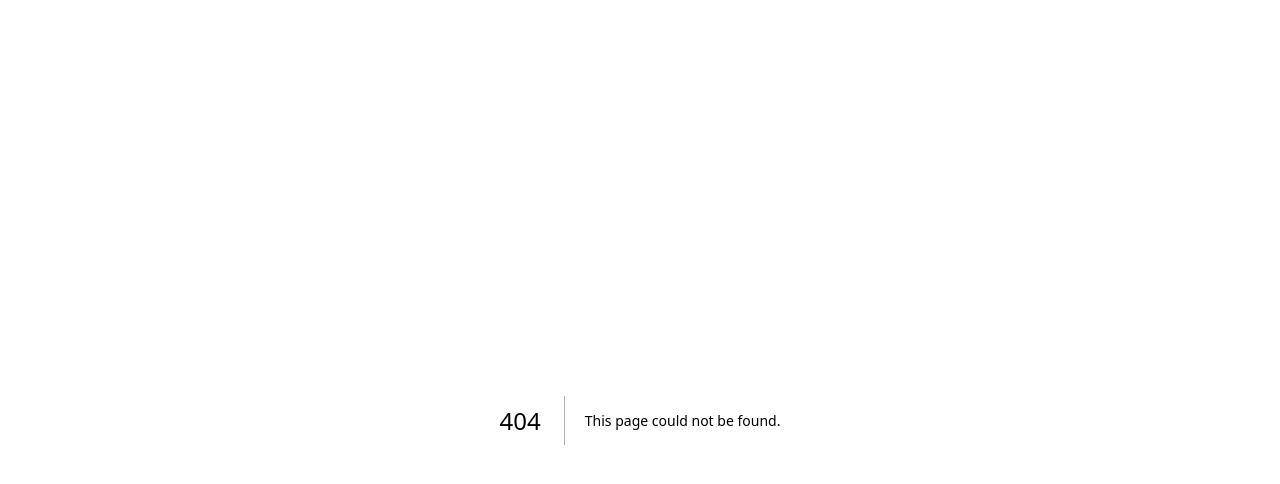
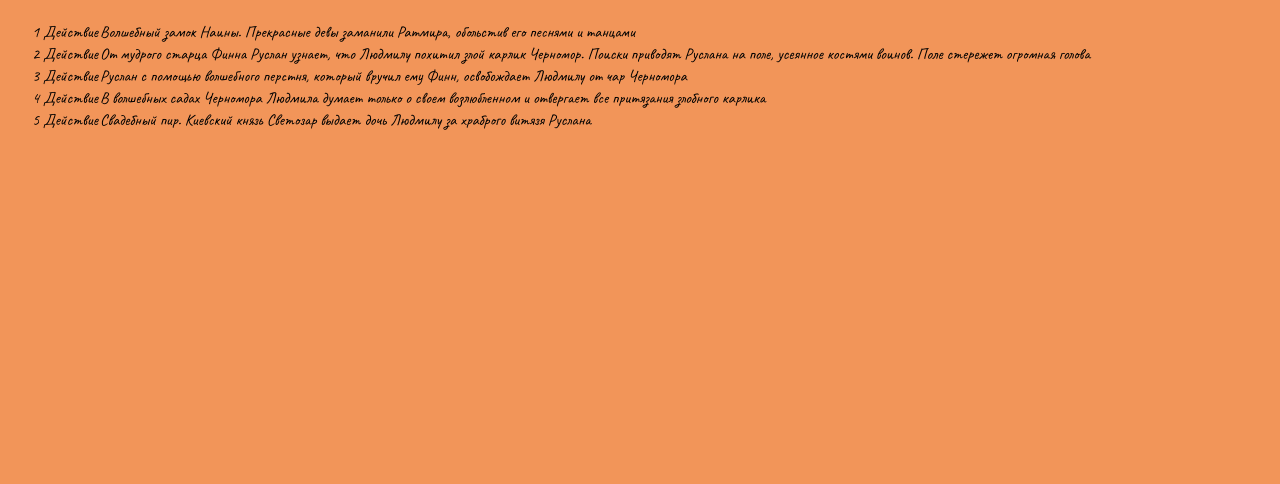
Before and after one commit to ananastasiap/music-quiz, a Next.js app: page /game1 in a window 1280 px wide. Before the commit this address had no page. Shown: the top 484 px of the page. Built offline with nearby package versions, Linux system fonts and the light colour scheme.

Commit message:
feat: add games

```diff
--- /dev/null
+++ b/app/game1/page.jsx
@@ -0,0 +1,215 @@
+"use client";
+import { useState, useEffect } from "react";
+import styles from "./page.module.scss";
+
+const Game1 = () => {
+  const [selectedCells, setSelectedCells] = useState([]);
+  const [correctPair, setCorrectPair] = useState(false);
+  const [wrongPair, setWrongPair] = useState(false);
+
+  const checkPair = (cellId) => {
+    setSelectedCells((prevSelectedCells) => {
+      const cellIndex = prevSelectedCells.indexOf(cellId);
+      if (cellIndex !== -1) {
+        return prevSelectedCells.filter((id) => id !== cellId);
+      } else {
+        return [...prevSelectedCells, cellId];
+      }
+    });
+  };
+
+  useEffect(() => {
+    if (selectedCells.length === 2) {
+      const cell1Text = document
+        .getElementById(selectedCells[0])
+        .innerText.trim();
+      const cell2Text = document
+        .getElementById(selectedCells[1])
+        .innerText.trim();
+
+      if (
+        ((cell1Text === "1 Действие" &&
+          cell2Text ===
+            "Волшебный замок Наины. Прекрасные девы заманили Ратмира, обольстив его песнями и танцами") ||
+          (cell1Text ===
+            "Волшебный замок Наины. Прекрасные девы заманили Ратмира, обольстив его песнями и танцами" &&
+            cell2Text === "1 Действие")) &&
+        selectedCells.includes("cell1") &&
+        selectedCells.includes("cell6")
+      ) {
+        setCorrectPair(true);
+        setTimeout(() => {
+          setCorrectPair(false);
+          setSelectedCells([]);
+        }, 1000);
+      } else if (
+        ((cell1Text === "2 Действие" &&
+          cell2Text ===
+            "От мудрого старца Финна Руслан узнает, что Людмилу похитил злой карлик Черномор. Поиски приводят Руслана на поле, усеянное костями воинов. Поле стережет огромная голова") ||
+          (cell1Text ===
+            "От мудрого старца Финна Руслан узнает, что Людмилу похитил злой карлик Черномор. Поиски приводят Руслана на поле, усеянное костями воинов. Поле стережет огромная голова" &&
+            cell2Text === "2 Действие")) &&
+        selectedCells.includes("cell2") &&
+        selectedCells.includes("cell7")
+      ) {
+        setCorrectPair(true);
+        setTimeout(() => {
+          setCorrectPair(false);
+          setSelectedCells([]);
+        }, 1000);
+      } else if (
+        ((cell1Text === "3 Действие" &&
+          cell2Text ===
+            "Руслан с помощью волшебного перстня, который вручил ему Финн, освобождает Людмилу от чар Черномора") ||
+          (cell1Text ===
+            "Руслан с помощью волшебного перстня, который вручил ему Финн, освобождает Людмилу от чар Черномора" &&
+            cell2Text === "3 Действие")) &&
+        selectedCells.includes("cell3") &&
+        selectedCells.includes("cell8")
+      ) {
+        setCorrectPair(true);
+        setTimeout(() => {
+          setCorrectPair(false);
+          setSelectedCells([]);
+        }, 1000);
+      } else if (
+        ((cell1Text === "4 Действие" &&
+          cell2Text ===
+            "В волшебных садах Черномора Людмила думает только о своем возлюбленном и отвергает все притязания злобного карлика") ||
+          (cell1Text ===
+            "В волшебных садах Черномора Людмила думает только о своем возлюбленном и отвергает все притязания злобного карлика" &&
+            cell2Text === "4 Действие")) &&
+        selectedCells.includes("cell4") &&
+        selectedCells.includes("cell9")
+      ) {
+        setCorrectPair(true);
+        setTimeout(() => {
+          setCorrectPair(false);
+          setSelectedCells([]);
+        }, 1000);
+      } else if (
+        ((cell1Text === "5 Действие" &&
+          cell2Text ===
+            "Свадебный пир. Киевский князь Светозар выдает дочь Людмилу за храброго витязя Руслана") ||
+          (cell1Text ===
+            "Свадебный пир. Киевский князь Светозар выдает дочь Людмилу за храброго витязя Руслана" &&
+            cell2Text === "5 Действие")) &&
+        selectedCells.includes("cell5") &&
+        selectedCells.includes("cell10")
+      ) {
+        setCorrectPair(true);
+        setTimeout(() => {
+          setCorrectPair(false);
+          setSelectedCells([]);
+        }, 1000);
+      } else {
+        setWrongPair(true);
+        setTimeout(() => {
+          setWrongPair(false);
+          setSelectedCells([]);
+        }, 2000);
+      }
+    }
+  }, [selectedCells]);
+
+  return (
+    <div className={styles.tableContainer}>
+      <table>
+        <tbody>
+          <tr>
+            <td
+              id="cell1"
+              onClick={() => checkPair("cell1")}
+              className={selectedCells.includes("cell1") ? styles.selected : ""}
+            >
+              1 Действие
+            </td>
+            <td
+              id="cell6"
+              onClick={() => checkPair("cell6")}
+              className={selectedCells.includes("cell6") ? styles.selected : ""}
+            >
+              Волшебный замок Наины. Прекрасные девы заманили Ратмира, обольстив
+              его песнями и танцами
+            </td>
+          </tr>
+          <tr>
+            <td
+              id="cell2"
+              onClick={() => checkPair("cell2")}
+              className={selectedCells.includes("cell2") ? styles.selected : ""}
+            >
+              2 Действие
+            </td>
+            <td
+              id="cell7"
+              onClick={() => checkPair("cell7")}
+              className={selectedCells.includes("cell7") ? styles.selected : ""}
+            >
+              От мудрого старца Финна Руслан узнает, что Людмилу похитил злой
+              карлик Черномор. Поиски приводят Руслана на поле, усеянное костями
+              воинов. Поле стережет огромная голова
+            </td>
+          </tr>
+          <tr>
+            <td
+              id="cell3"
+              onClick={() => checkPair("cell3")}
+              className={selectedCells.includes("cell3") ? styles.selected : ""}
+            >
+              3 Действие
+            </td>
+            <td
+              id="cell8"
+              onClick={() => checkPair("cell8")}
+              className={selectedCells.includes("cell8") ? styles.selected : ""}
+            >
+              Руслан с помощью волшебного перстня, который вручил ему Финн,
+              освобождает Людмилу от чар Черномора
+            </td>
+          </tr>
+          <tr>
+            <td
+              id="cell4"
+              onClick={() => checkPair("cell4")}
+              className={selectedCells.includes("cell4") ? styles.selected : ""}
+            >
+              4 Действие
+            </td>
+            <td
+              id="cell9"
+              onClick={() => checkPair("cell9")}
+              className={selectedCells.includes("cell9") ? styles.selected : ""}
+            >
+              В волшебных садах Черномора Людмила думает только о своем
+              возлюбленном и отвергает все притязания злобного карлика
+            </td>
+          </tr>
+          <tr>
+            <td
+              id="cell5"
+              onClick={() => checkPair("cell5")}
+              className={selectedCells.includes("cell5") ? styles.selected : ""}
+            >
+              5 Действие
+            </td>
+            <td
+              id="cell10"
+              onClick={() => checkPair("cell10")}
+              className={
+                selectedCells.includes("cell10") ? styles.selected : ""
+              }
+            >
+              Свадебный пир. Киевский князь Светозар выдает дочь Людмилу за
+              храброго витязя Руслана
+            </td>
+          </tr>
+        </tbody>
+      </table>
+      {correctPair && <p style={{ color: "green" }}>Правильно!</p>}
+      {wrongPair && <p style={{ color: "red" }}>Неправильно!</p>}
+    </div>
+  );
+};
+
+export default Game1;
--- /dev/null
+++ b/app/game1/page.module.scss
@@ -0,0 +1,21 @@
+.table {
+  border-collapse: collapse;
+}
+
+.td {
+  border: 1px solid black;
+  padding: 10px;
+  cursor: pointer;
+}
+
+.selected {
+  background-color: lightblue;
+}
+
+.green {
+  color: green; /* Цвет текста для правильного ответа */
+}
+
+.red {
+  color: red; /* Цвет текста для неправильного ответа */
+}
```
Also changed, not shown: app/games/page.jsx (added, +15 -0 lines), app/game2/page.jsx (added), app/games/page.module.scss (added).
